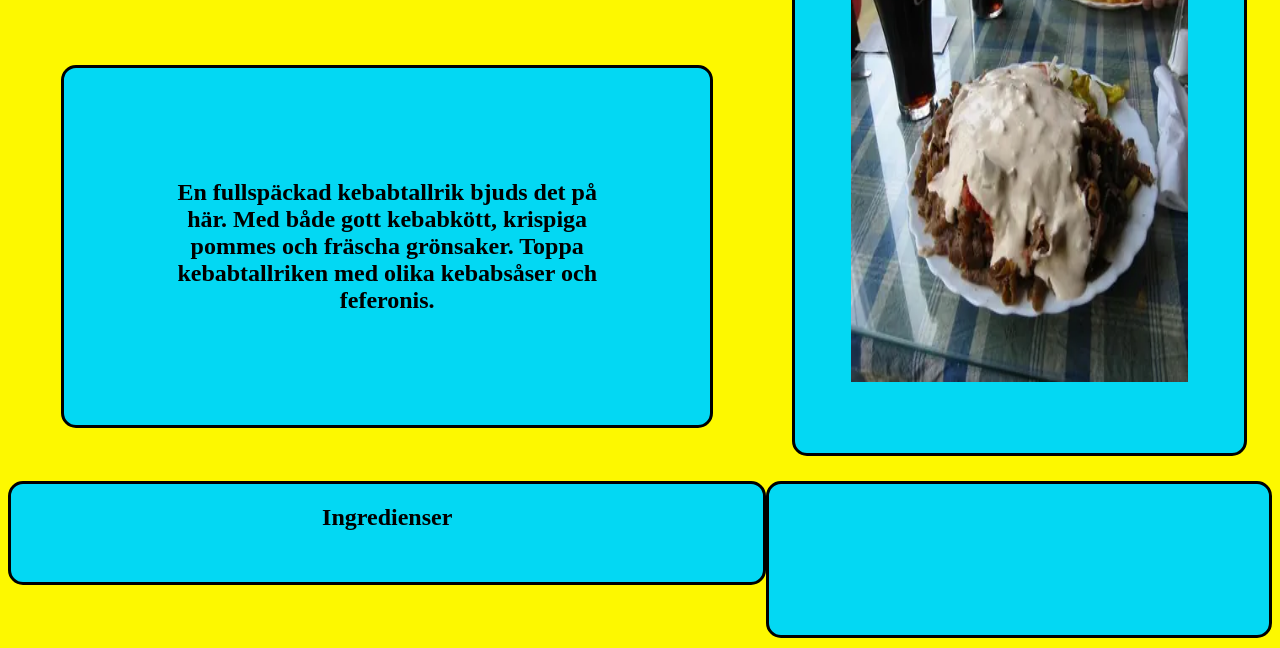
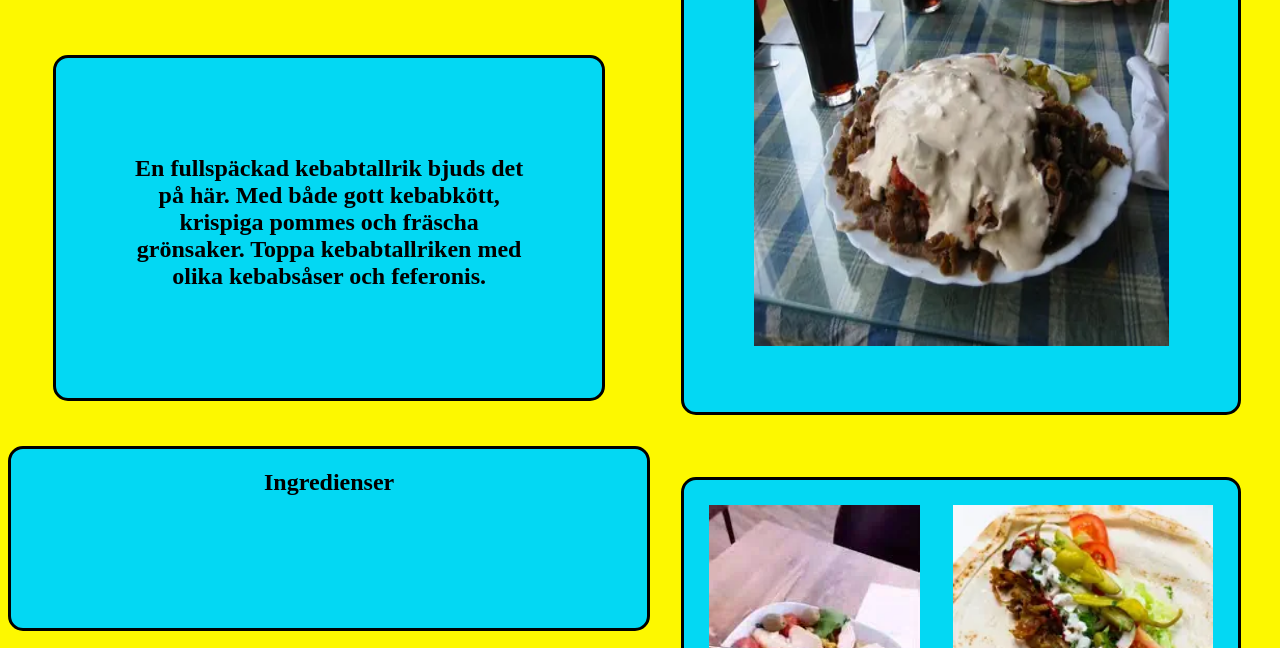
Before and after one commit to TE22E-Jinneklint-Filip/Lek6_projekt, a plain HTML site: page index.html in a window 1280 px wide. Shown: the part 152-800 px from the top of the page. Drawn offline with Linux system fonts and the light colour scheme.

Commit message:
två till bilder

```diff
--- a/index.html
+++ b/index.html
@@ -23,6 +23,6 @@
       </h2>
     </div>
     <div class="ingredienser"><h2>Ingredienser</h2></div>
-    <div class="img_Kebabtallrik2"></div>
+    <div class="img_Kebabtallrik2"><img src="img/startklarsallad.webp" alt="kebabsallad"><img src="img/kebabbröd (1).webp" alt="kebab med bröd"></div>
   </body>
 </html>
--- a/style.css
+++ b/style.css
@@ -1,7 +1,7 @@
 body {
   display: grid;
   grid-template-columns: 3fr 2fr;
-  grid-template-rows: 1fr 3fr 1fr 3fr;
+  grid-template-rows: 1fr 1fr 0, 5fr 2fr 1fr;
   background-color: #fdf800;
   font: inherit;
   font-size: 100%;
@@ -47,20 +47,26 @@ h1 {
   padding: 12%;
 }
 
-h2{
+h2 {
   text-align: center;
   justify-content: center;
 }
 
-.ingredienser{
+.ingredienser {
   background-color: #03d8f3;
   border: solid black;
   border-radius: 15px;
-  margin-bottom: 7%;
+  margin-bottom: 30%;
 }
 
-.img_Kebabtallrik2{
+.img_Kebabtallrik2 {
+  display: flex;
   background-color: #03d8f3;
   border: solid black;
   border-radius: 15px;
+  margin: 5%;
+  justify-content: space-between;
+  grid-column: 2/3;
+  grid-row: 3/4;
+  padding: 4%;
 }
```
Also changed, not shown: img/kebabbröd (1).webp (added), img/kebabbröd.webp (deleted).
